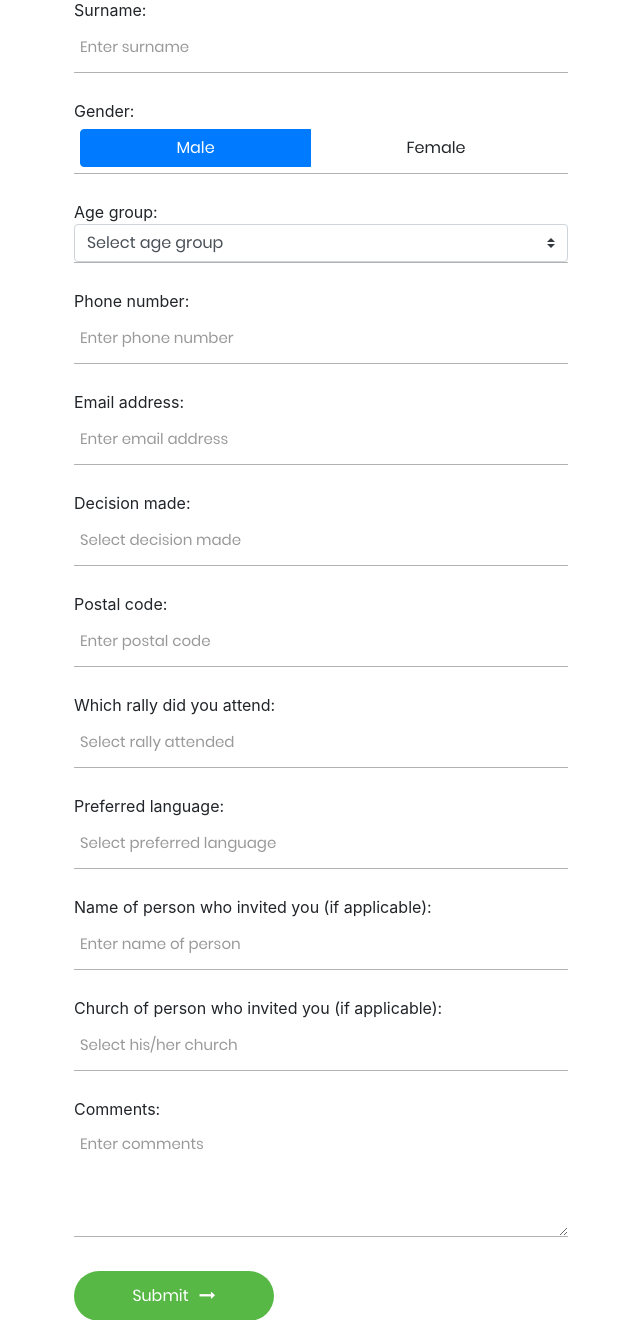
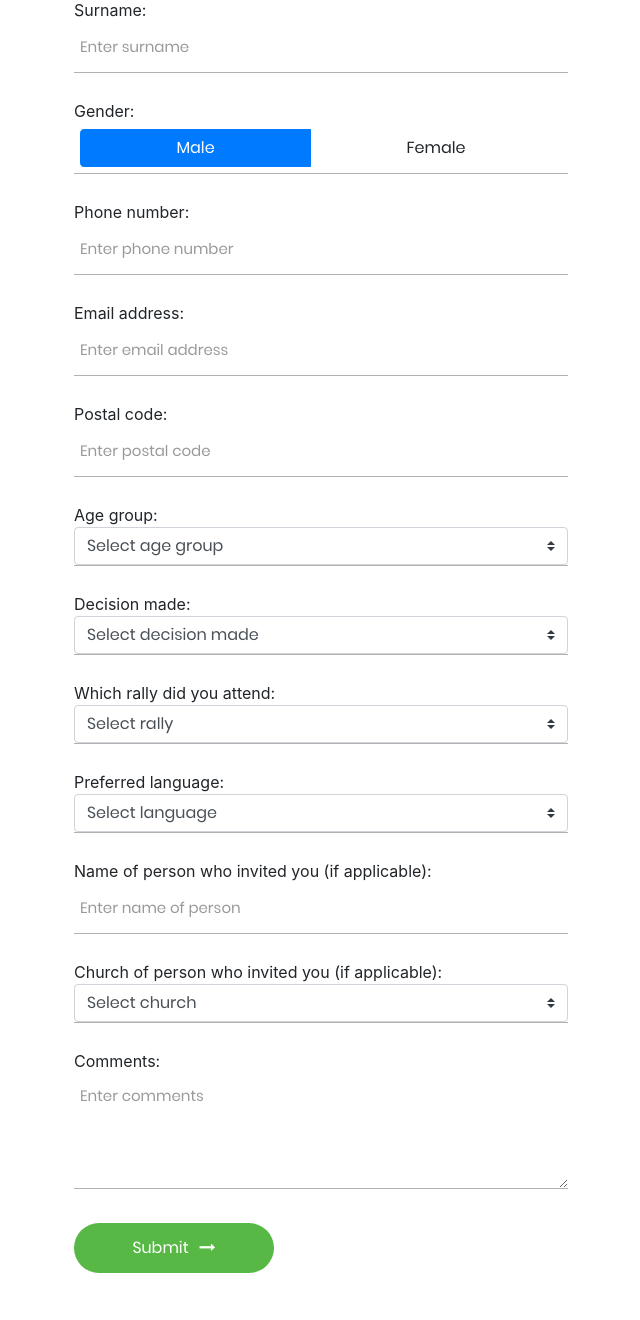
Before and after one commit to JKOK005/COH-form, a Flask app: page / in a window 1280 px wide. Shown: the part 343-1663 px from the top of the page, without its empty margins (319-959 px from the left). After the commit the page ends 1616 px from the top, so only its background shows below. Run offline with Flask 2, Linux system fonts and the light colour scheme; some libraries are stand-ins or nearby versions.

Commit message:
Further modifications to form - Shuffled form components around for neatness

```diff
--- a/templates/form.html
+++ b/templates/form.html
@@ -52,17 +52,6 @@
 					<span class="focus-input100"></span>
 				</div>
 
-				<div class="wrap-input100 validate-input" data-validate = "Please select age group">
-					<span>Age group:</span>
-					<select class="input100 browser-default custom-select">
-						<option selected>Select age group</option>
-						<option value="1">One</option>
-						<option value="2">Two</option>
-						<option value="3">Three</option>
-					</select>
-					<span class="focus-input100"></span>
-				</div>
-
 				<div class="wrap-input100 validate-input" data-validate = "Please enter phone number">
 					<span>Phone number:</span>
 					<input class="input100" name="phone_no" placeholder="Enter phone number"></input>
@@ -75,27 +64,53 @@
 					<span class="focus-input100"></span>
 				</div>
 
-				<div class="wrap-input100 validate-input" data-validate = "Please select decision made">
-					<span>Decision made:</span>
-					<input class="input100" name="decision" placeholder="Select decision made"></input>
-					<span class="focus-input100"></span>
-				</div>
-
 				<div class="wrap-input100 validate-input" data-validate = "Please enter postal code">
 					<span>Postal code:</span>
 					<input class="input100" name="postal_code" placeholder="Enter postal code"></input>
 					<span class="focus-input100"></span>
 				</div>
 
+				<div class="wrap-input100 validate-input" data-validate = "Please select age group">
+					<span>Age group:</span>
+					<select class="input100 browser-default custom-select">
+						<option selected>Select age group</option>
+						<option value="1">One</option>
+						<option value="2">Two</option>
+						<option value="3">Three</option>
+					</select>
+					<span class="focus-input100"></span>
+				</div>
+
+				<div class="wrap-input100 validate-input" data-validate = "Please select decision made">
+					<span>Decision made:</span>
+					<select class="input100 browser-default custom-select">
+						<option selected>Select decision made</option>
+						<option value="1">decision 1</option>
+						<option value="2">decision 2</option>
+						<option value="3">decision 3</option>
+					</select>
+					<span class="focus-input100"></span>
+				</div>
+
 				<div class="wrap-input100 validate-input" data-validate = "Please select rally attended">
 					<span>Which rally did you attend:</span>
-					<input class="input100" name="rally_attended" placeholder="Select rally attended"></input>
+					<select class="input100 browser-default custom-select">
+						<option selected>Select rally</option>
+						<option value="1">rally 1</option>
+						<option value="2">rally 2</option>
+						<option value="3">rally 3</option>
+					</select>
 					<span class="focus-input100"></span>
 				</div>
 
 				<div class="wrap-input100 validate-input" data-validate = "Please select preferred language">
 					<span>Preferred language:</span>
-					<input class="input100" name="preferred_language" placeholder="Select preferred language"></input>
+					<select class="input100 browser-default custom-select">
+						<option selected>Select language</option>
+						<option value="1">language 1</option>
+						<option value="2">language 2</option>
+						<option value="3">language 3</option>
+					</select>
 					<span class="focus-input100"></span>
 				</div>
 
@@ -107,7 +122,12 @@
 
 				<div class="wrap-input100 validate-input">
 					<span>Church of person who invited you (if applicable):</span>
-					<input class="input100" name="church_of_person_who_invited" placeholder="Select his/her church"></input>
+					<select class="input100 browser-default custom-select">
+						<option selected>Select church</option>
+						<option value="1">N.A.</option>
+						<option value="2">Church 1</option>
+						<option value="3">Church 2</option>
+					</select>
 					<span class="focus-input100"></span>
 				</div>
 
```
